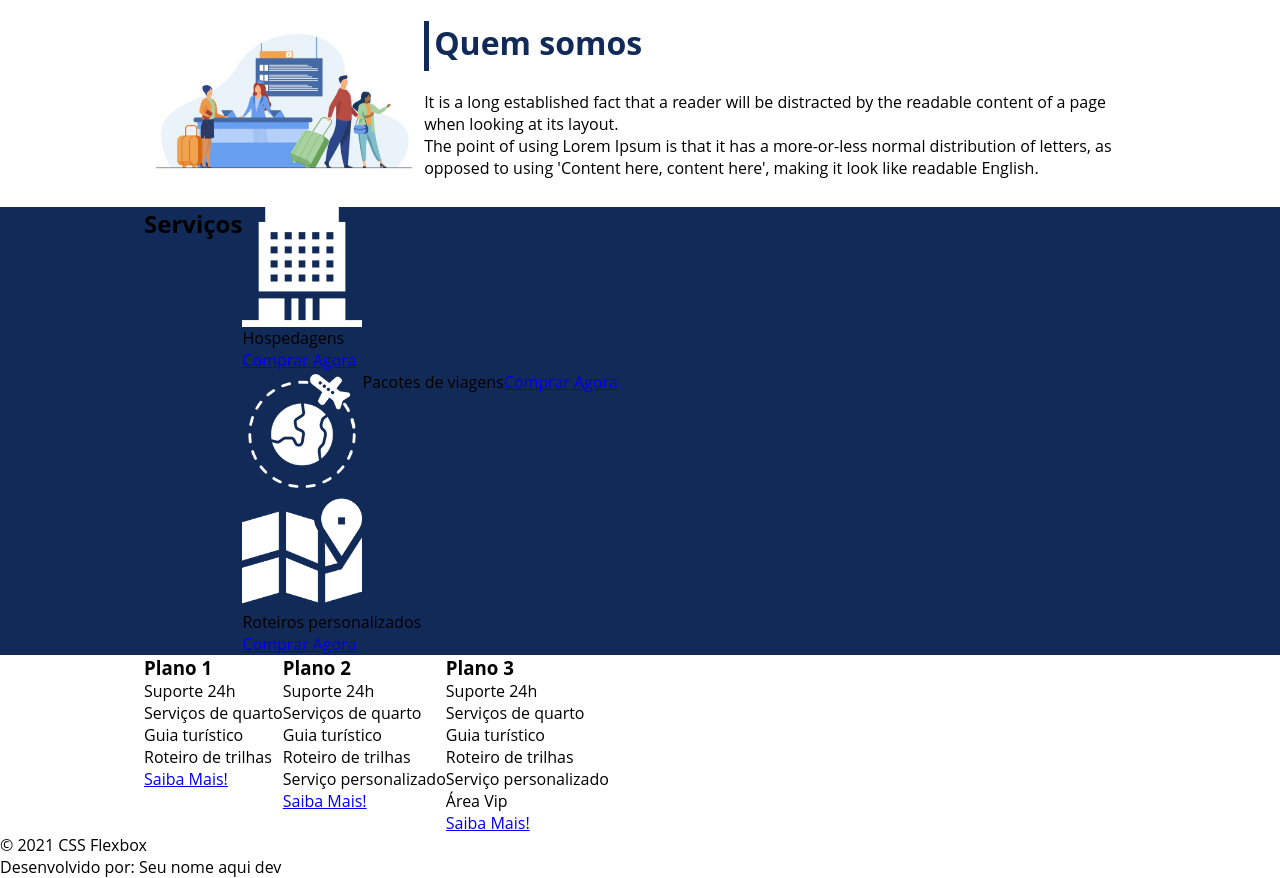
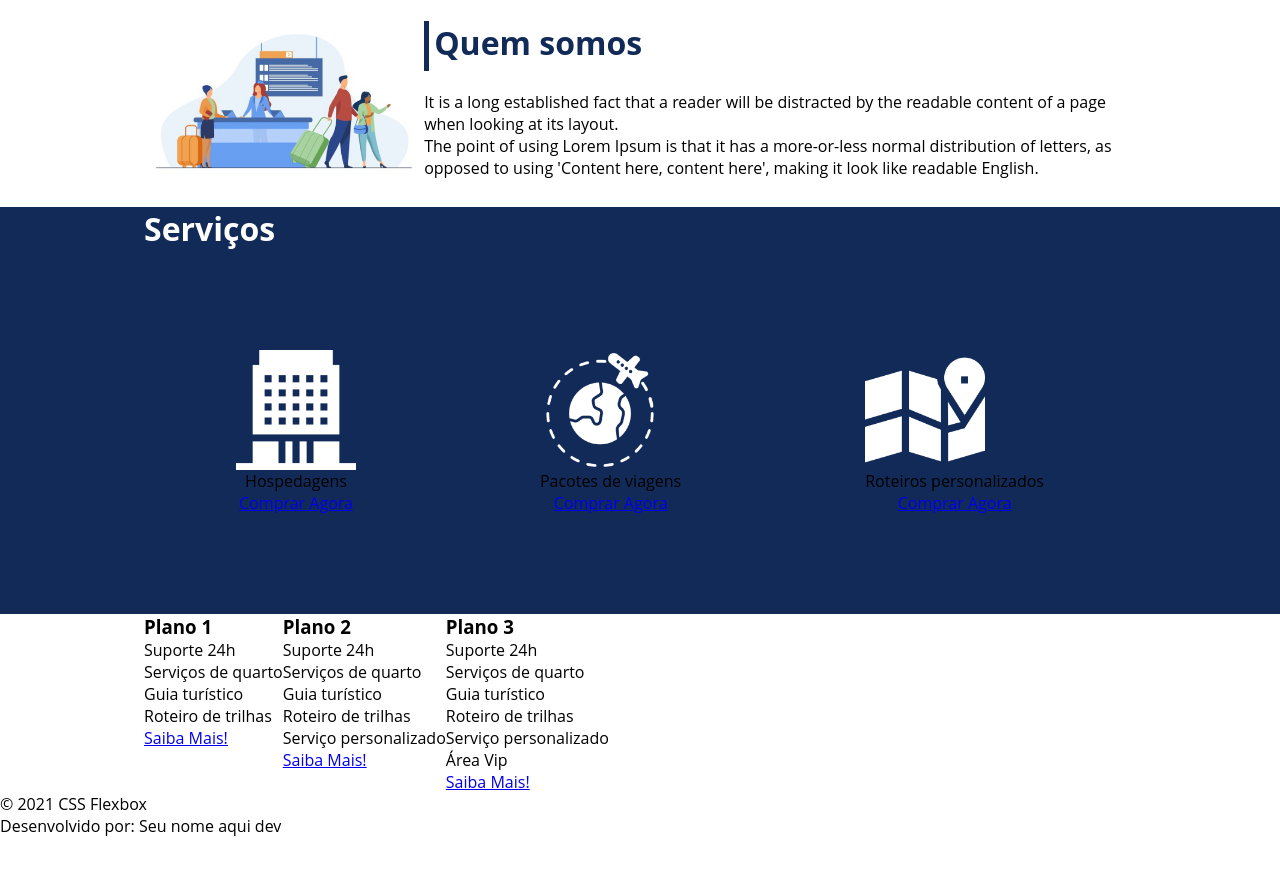
Before and after one commit to ReinaldoARamos/Flex_Turismos, a plain HTML site: page index.html in a window 1280 px wide. Shown: the part 897-1775 px from the top of the page. After the commit the page ends 1734 px from the top, so only its background shows below. Drawn offline with Linux system fonts and the light colour scheme.

Commit message:
ajustando a aba serviços

```diff
--- a/index.html
+++ b/index.html
@@ -48,20 +48,20 @@
         <div><h2>Serviços</h2>
         </div>
 
-        <div >
-            <div>
+        <div class="list-services" >
+            <div class="itens-services">
                 <div><img src="./images/icon-2.png" alt="hospedagens"></div>
                 <p>Hospedagens</p>
                 <a href="#">Comprar Agora</a>
             </div>
 
-            <div class="flex-container">
+            <div class="itens-services">
                <div><img src="./images/icon-1.png" alt="pacote de viagens"></div>
                <p>Pacotes de viagens</p>
                <a href="#">Comprar Agora</a>
             </div>
 
-            <div>
+            <div class="itens-services">
                 <div><img src="./images/icon-3.png" alt="roteiros personalizados"></div>
                 <p>Roteiros personalizados</p>
                 <a href="#">Comprar Agora</a>
--- a/style.css
+++ b/style.css
@@ -116,9 +116,30 @@ div img{
         background-color: #122A57;
         width: 100%;
     }
-
     .flex-container-out img{
 
         width: 120px;
 
     }
+
+
+
+    #Services {
+        flex-direction: column;
+    }
+
+    #Services h2{
+        color: #fff;
+        font-size: 32px;
+    }
+    .list-services{
+        display: flex;
+        justify-content: space-around;
+
+    }
+
+    .list-services  .itens-services{
+        padding-top: 100px;
+        padding-bottom: 100px;
+        text-align: center;
+    }
```
